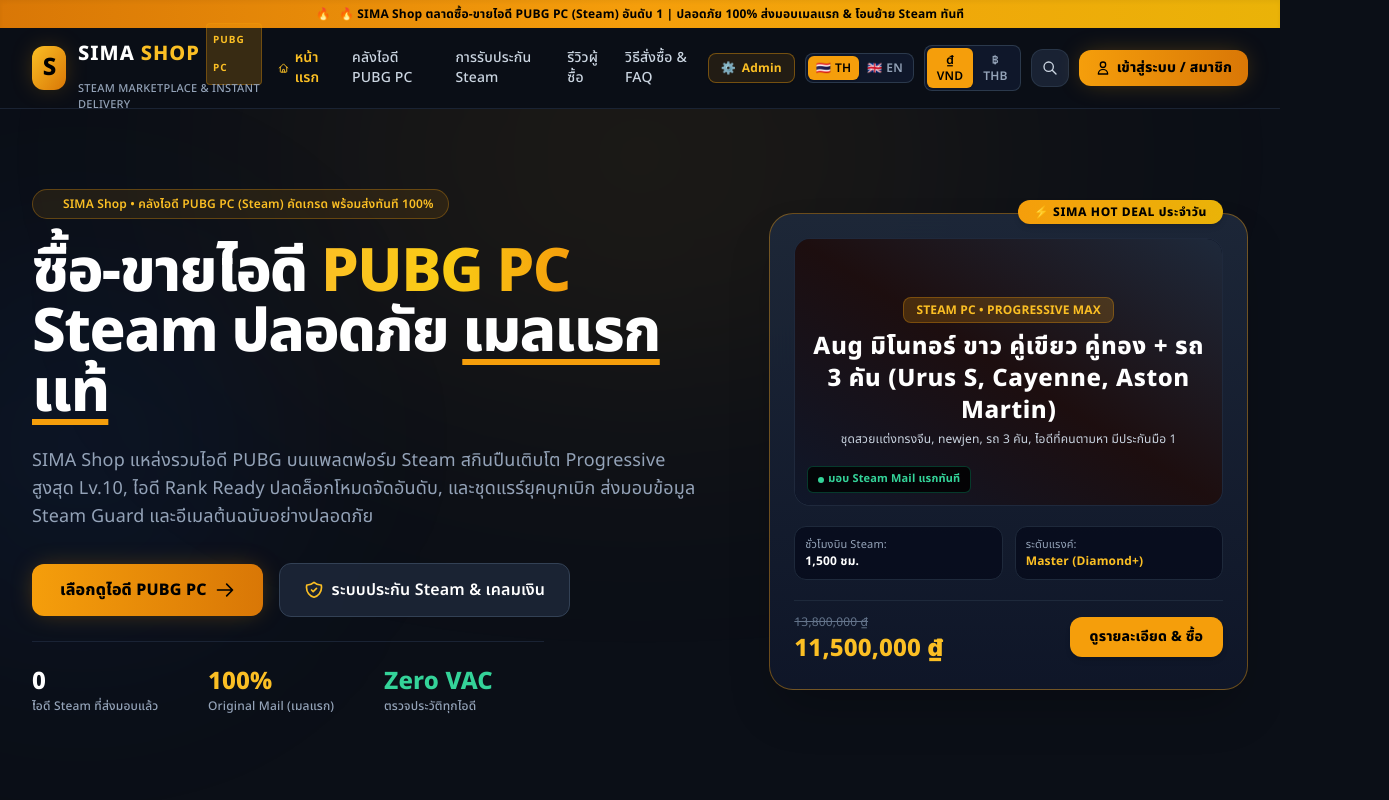
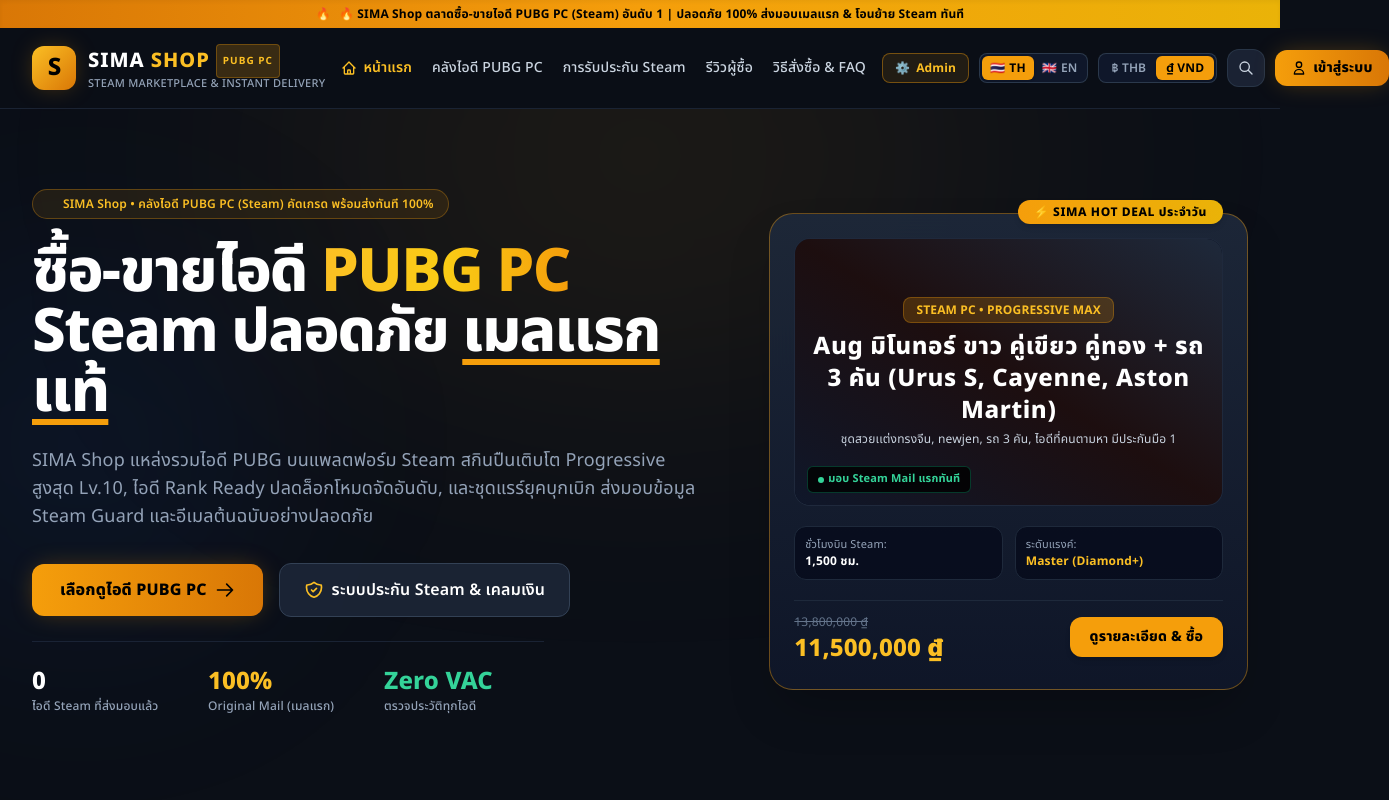
Before and after one commit to dangerinw/sima-shop, a React (Create React App) app in the folder new-react-app/: page / in a window 1280 px wide. Shown: the top 800 px of the page, 1389 px wide, since content can reach past the window. Built offline with nearby package versions, Linux system fonts and the light colour scheme.

Commit message:
fix(responsive): overhaul Navbar with whitespace-nowrap, proper breakpoints and mobile drawer

```diff
--- a/new-react-app/src/components/Navbar.js
+++ b/new-react-app/src/components/Navbar.js
@@ -1,4 +1,4 @@
-import React from 'react';
+import React, { useState } from 'react';
 
 export default function Navbar({
   currency,
@@ -14,63 +14,66 @@
   onUserLogout,
   userPurchasedCount = 0
 }) {
+  const [mobileMenuOpen, setMobileMenuOpen] = useState(false);
+
   return (
     <>
       {/* Top Banner Announcement */}
-      <div className="bg-gradient-to-r from-amber-600 via-amber-500 to-yellow-500 text-black text-xs font-bold py-1.5 px-4 text-center flex items-center justify-center gap-2 shadow-inner">
-        <span className="inline-block animate-pulse">🔥</span>
-        <span>{t.announcement}</span>
+      <div className="bg-gradient-to-r from-amber-600 via-amber-500 to-yellow-500 text-black text-[11px] sm:text-xs font-bold py-1.5 px-3 sm:px-4 text-center flex items-center justify-center gap-2 shadow-inner">
+        <span className="inline-block animate-pulse shrink-0">🔥</span>
+        <span className="truncate max-w-[85vw] sm:max-w-none">{t.announcement}</span>
       </div>
 
       {/* Main Navbar */}
-      <header className="sticky top-0 z-40 bg-[#0b0f17]/90 backdrop-blur-md border-b border-slate-800/80 transition-all">
-        <div className="max-w-7xl mx-auto px-4 sm:px-6 lg:px-8 h-20 flex items-center justify-between gap-4">
+      <header className="sticky top-0 z-40 bg-[#0b0f17]/95 backdrop-blur-md border-b border-slate-800/80 transition-all">
+        <div className="max-w-7xl mx-auto px-3 sm:px-6 lg:px-8 h-16 sm:h-20 flex items-center justify-between gap-2 sm:gap-4">
 
           {/* LOGO: SIMA SHOP */}
-          <div className="flex items-center gap-3 cursor-pointer">
-            <div className="w-11 h-11 rounded-xl bg-gradient-to-br from-amber-400 to-amber-600 flex items-center justify-center font-black text-black text-2xl shadow-lg pubg-glow tracking-tighter">
+          <a href="#hero" className="flex items-center gap-2 sm:gap-3 cursor-pointer shrink-0 group">
+            <div className="w-9 h-9 sm:w-11 sm:h-11 rounded-xl bg-gradient-to-br from-amber-400 to-amber-600 flex items-center justify-center font-black text-black text-xl sm:text-2xl shadow-lg pubg-glow tracking-tighter shrink-0 transition-transform group-hover:scale-105">
               S
             </div>
-            <div>
-              <div className="text-xl font-extrabold tracking-wider text-white flex items-center gap-1.5">
+            <div className="shrink-0">
+              <div className="text-lg sm:text-xl font-extrabold tracking-wider text-white flex items-center gap-1.5 whitespace-nowrap">
                 SIMA<span className="text-amber-400">SHOP</span>
-                <span className="text-[10px] font-bold px-1.5 py-0.5 rounded bg-amber-500/20 text-amber-400 border border-amber-500/30">PUBG PC</span>
+                <span className="text-[9px] sm:text-[10px] font-bold px-1.5 py-0.5 rounded bg-amber-500/20 text-amber-400 border border-amber-500/30">PUBG PC</span>
               </div>
-              <p className="text-[11px] text-slate-400 -mt-1 font-medium tracking-wide">{t.brandSub}</p>
+              <p className="hidden md:block text-[11px] text-slate-400 -mt-0.5 font-medium tracking-wide whitespace-nowrap">{t.brandSub}</p>
             </div>
-          </div>
+          </a>
 
-          {/* NAV LINKS */}
-          <nav className="hidden lg:flex items-center gap-6 text-sm font-medium">
-            <a href="#hero" className="text-amber-400 font-semibold transition-colors flex items-center gap-1.5">
-              <svg className="w-4 h-4" fill="none" stroke="currentColor" viewBox="0 0 24 24">
+          {/* DESKTOP NAV LINKS (xl screens: strictly whitespace-nowrap, never awkward breaks) */}
+          <nav className="hidden xl:flex items-center gap-5 2xl:gap-6 text-sm font-medium shrink-0">
+            <a href="#hero" className="text-amber-400 font-semibold transition-colors flex items-center gap-1.5 whitespace-nowrap">
+              <svg className="w-4 h-4 shrink-0" fill="none" stroke="currentColor" viewBox="0 0 24 24">
                 <path strokeLinecap="round" strokeLinejoin="round" strokeWidth="2" d="M3 12l2-2m0 0l7-7 7 7M5 10v10a1 1 0 001 1h3m10-11l2 2m-2-2v10a1 1 0 01-1 1h-3m-6 0a1 1 0 001-1v-4a1 1 0 011-1h2a1 1 0 011 1v4a1 1 0 001 1m-6 0h6"/>
               </svg>
-              {t.navHome}
+              <span>{t.navHome}</span>
             </a>
-            <a href="#catalog" className="text-slate-300 hover:text-white transition-colors">{t.navCatalog}</a>
-            <a href="#features" className="text-slate-300 hover:text-white transition-colors">{t.navWarranty}</a>
-            <a href="#reviews" className="text-slate-300 hover:text-white transition-colors">{t.navReviews}</a>
-            <a href="#faq" className="text-slate-300 hover:text-white transition-colors">{t.navFaq}</a>
+            <a href="#catalog" className="text-slate-300 hover:text-white transition-colors whitespace-nowrap">{t.navCatalog}</a>
+            <a href="#features" className="text-slate-300 hover:text-white transition-colors whitespace-nowrap">{t.navWarranty}</a>
+            <a href="#reviews" className="text-slate-300 hover:text-white transition-colors whitespace-nowrap">{t.navReviews}</a>
+            <a href="#faq" className="text-slate-300 hover:text-white transition-colors whitespace-nowrap">{t.navFaq}</a>
           </nav>
 
           {/* RIGHT ACTIONS */}
-          <div className="flex items-center gap-2 sm:gap-2.5">
-            {/* ADMIN BUTTON */}
+          <div className="flex items-center gap-1.5 sm:gap-2.5 shrink-0">
+
+            {/* ADMIN BUTTON (Desktop / Laptop) */}
             <button
               onClick={onOpenAdmin}
-              className="px-2.5 sm:px-3 py-1.5 rounded-lg bg-amber-500/10 text-amber-400 hover:bg-amber-500 hover:text-black border border-amber-500/40 text-xs font-bold transition-all flex items-center gap-1.5 shadow-sm"
+              className="hidden lg:flex px-2.5 sm:px-3 py-1.5 rounded-lg bg-amber-500/10 text-amber-400 hover:bg-amber-500 hover:text-black border border-amber-500/40 text-xs font-bold transition-all items-center gap-1.5 shadow-sm whitespace-nowrap"
               title="เข้าสู่หน้าผู้ดูแลระบบ"
             >
               <span>⚙️</span>
-              <span className="hidden sm:inline">Admin</span>
+              <span>Admin</span>
             </button>
 
             {/* LANGUAGE SWITCHER */}
-            <div className="flex bg-slate-900 border border-slate-700/80 rounded-lg p-0.5 text-xs font-semibold">
+            <div className="flex bg-slate-900 border border-slate-700/80 rounded-lg p-0.5 text-xs font-semibold shrink-0">
               <button
                 onClick={() => setLang('th')}
-                className={`px-2 py-1 rounded-md transition-all flex items-center gap-1 ${lang === 'th' ? 'bg-amber-500 text-black shadow' : 'text-slate-400 hover:text-white'}`}
+                className={`px-1.5 sm:px-2 py-1 rounded-md transition-all flex items-center gap-1 ${lang === 'th' ? 'bg-amber-500 text-black shadow font-bold' : 'text-slate-400 hover:text-white'}`}
                 title="ภาษาไทย"
               >
                 <span>🇹🇭</span>
@@ -78,7 +81,7 @@
               </button>
               <button
                 onClick={() => setLang('en')}
-                className={`px-2 py-1 rounded-md transition-all flex items-center gap-1 ${lang === 'en' ? 'bg-amber-500 text-black shadow' : 'text-slate-400 hover:text-white'}`}
+                className={`px-1.5 sm:px-2 py-1 rounded-md transition-all flex items-center gap-1 ${lang === 'en' ? 'bg-amber-500 text-black shadow font-bold' : 'text-slate-400 hover:text-white'}`}
                 title="English"
               >
                 <span>🇬🇧</span>
@@ -86,19 +89,19 @@
               </button>
             </div>
 
-            {/* CURRENCY TOGGLE */}
-            <div className="hidden sm:flex bg-slate-900 border border-slate-700/80 rounded-lg p-0.5 text-xs font-semibold">
+            {/* CURRENCY TOGGLE (Desktop/Tablet) */}
+            <div className="hidden lg:flex bg-slate-900 border border-slate-700/80 rounded-lg p-0.5 text-xs font-semibold shrink-0">
+              <button
+                onClick={() => setCurrency('THB')}
+                className={`px-2 sm:px-2.5 py-1 rounded-md transition-all ${currency === 'THB' ? 'bg-amber-500 text-black shadow font-bold' : 'text-slate-400 hover:text-white'}`}
+              >
+                ฿ THB
+              </button>
               <button
                 onClick={() => setCurrency('VND')}
-                className={`px-2.5 py-1 rounded-md transition-all ${currency === 'VND' ? 'bg-amber-500 text-black shadow' : 'text-slate-400 hover:text-white'}`}
+                className={`px-2 sm:px-2.5 py-1 rounded-md transition-all ${currency === 'VND' ? 'bg-amber-500 text-black shadow font-bold' : 'text-slate-400 hover:text-white'}`}
               >
                 ₫ VND
-              </button>
-              <button
-                onClick={() => setCurrency('THB')}
-                className={`px-2.5 py-1 rounded-md transition-all ${currency === 'THB' ? 'bg-amber-500 text-black shadow' : 'text-slate-400 hover:text-white'}`}
-              >
-                ฿ THB
               </button>
             </div>
 
@@ -106,25 +109,26 @@
             <button
               onClick={onSearchFocus}
               aria-label="Search"
-              className="p-2 sm:p-2.5 rounded-xl bg-slate-800/80 border border-slate-700/60 text-slate-300 hover:text-amber-400 transition-colors"
+              className="p-1.5 sm:p-2.5 rounded-xl bg-slate-800/80 border border-slate-700/60 text-slate-300 hover:text-amber-400 transition-colors shrink-0"
+              title="ค้นหาไอดี PUBG"
             >
               <svg className="w-4 h-4" fill="none" stroke="currentColor" viewBox="0 0 24 24">
                 <path strokeLinecap="round" strokeLinejoin="round" strokeWidth="2" d="M21 21l-6-6m2-5a7 7 0 11-14 0 7 7 0 0114 0z"/>
               </svg>
             </button>
 
-            {/* CUSTOMER SECTION: LOGGED IN VS LOGGED OUT ⭐ */}
+            {/* CUSTOMER SECTION: LOGGED IN VS LOGGED OUT */}
             {currentUser ? (
-              <div className="flex items-center gap-1.5 sm:gap-2">
+              <div className="flex items-center gap-1 sm:gap-2 shrink-0">
                 {/* My Purchases Button with badge count */}
                 <button
                   onClick={onOpenUserPurchases}
-                  className="px-2.5 sm:px-3 py-1.5 sm:py-2 rounded-xl bg-amber-500/15 hover:bg-amber-500/25 border border-amber-500/50 text-amber-300 font-bold text-xs transition-all flex items-center gap-1.5 shadow-sm"
+                  className="px-2 sm:px-3 py-1.5 sm:py-2 rounded-xl bg-amber-500/15 hover:bg-amber-500/25 border border-amber-500/50 text-amber-300 font-bold text-xs transition-all flex items-center gap-1.5 shadow-sm whitespace-nowrap"
                   title="ดูคลังไอดีและรหัสผ่าน Steam ที่ซื้อแล้ว"
                 >
                   <span className="text-sm">📦</span>
-                  <span className="hidden md:inline">คลังไอดีของฉัน</span>
-                  <span className="w-5 h-5 rounded-full bg-amber-500 text-black text-[11px] font-black flex items-center justify-center">
+                  <span className="hidden sm:inline">คลังของฉัน</span>
+                  <span className="w-4 h-4 sm:w-5 sm:h-5 rounded-full bg-amber-500 text-black text-[10px] sm:text-[11px] font-black flex items-center justify-center">
                     {userPurchasedCount}
                   </span>
                 </button>
@@ -132,11 +136,11 @@
                 {/* User Profile Pill */}
                 <div
                   onClick={onOpenUserPurchases}
-                  className="flex items-center gap-1.5 bg-slate-900 border border-slate-700/80 rounded-xl px-2.5 py-1.5 cursor-pointer hover:border-amber-500/60 transition-all"
+                  className="flex items-center gap-1.5 bg-slate-900 border border-slate-700/80 rounded-xl px-2 sm:px-2.5 py-1.5 cursor-pointer hover:border-amber-500/60 transition-all shrink-0"
                   title="คลิกเพื่อเปิดคลังไอดี"
                 >
-                  <span className="text-base">{currentUser.avatar || '👑'}</span>
-                  <span className="text-xs font-bold text-white max-w-[80px] sm:max-w-[110px] truncate">
+                  <span className="text-sm sm:text-base">{currentUser.avatar || '👑'}</span>
+                  <span className="text-xs font-bold text-white max-w-[70px] sm:max-w-[100px] truncate hidden xs:inline">
                     {currentUser.name || currentUser.username}
                   </span>
                 </div>
@@ -144,7 +148,7 @@
                 {/* Logout Button */}
                 <button
                   onClick={onUserLogout}
-                  className="w-8 h-8 rounded-xl bg-slate-900 hover:bg-rose-950/80 border border-slate-800 hover:border-rose-500/50 text-slate-400 hover:text-rose-400 flex items-center justify-center transition-all text-xs"
+                  className="w-7 h-7 sm:w-8 sm:h-8 rounded-xl bg-slate-900 hover:bg-rose-950/80 border border-slate-800 hover:border-rose-500/50 text-slate-400 hover:text-rose-400 flex items-center justify-center transition-all text-xs shrink-0"
                   title="ออกจากระบบ (Sign Out)"
                 >
                   🚪
@@ -154,18 +158,114 @@
               /* LOGIN / SIGN IN BUTTON */
               <button
                 onClick={onOpenUserAuth}
-                className="flex items-center gap-1.5 bg-gradient-to-r from-amber-500 to-amber-600 hover:from-amber-400 hover:to-amber-500 text-black font-extrabold px-3 sm:px-4 py-2 rounded-xl text-xs sm:text-sm transition-all shadow-md pubg-glow whitespace-nowrap"
+                className="flex items-center gap-1.5 bg-gradient-to-r from-amber-500 to-amber-600 hover:from-amber-400 hover:to-amber-500 text-black font-extrabold px-2.5 sm:px-4 py-1.5 sm:py-2 rounded-xl text-xs sm:text-sm transition-all shadow-md pubg-glow whitespace-nowrap shrink-0"
               >
-                <svg className="w-4 h-4" fill="none" stroke="currentColor" viewBox="0 0 24 24">
+                <svg className="w-3.5 h-3.5 sm:w-4 sm:h-4" fill="none" stroke="currentColor" viewBox="0 0 24 24">
                   <path strokeLinecap="round" strokeLinejoin="round" strokeWidth="2" d="M16 7a4 4 0 11-8 0 4 4 0 018 0zM12 14a7 7 0 00-7 7h14a7 7 0 00-7-7z"/>
                 </svg>
-                <span>{lang === 'th' ? 'เข้าสู่ระบบ / สมาชิก' : t.loginBtn}</span>
+                <span>{lang === 'th' ? 'เข้าสู่ระบบ' : t.loginBtn}</span>
               </button>
             )}
+
+            {/* MOBILE / TABLET MENU TOGGLE BUTTON (shown on < xl) */}
+            <button
+              type="button"
+              onClick={() => setMobileMenuOpen(!mobileMenuOpen)}
+              className="xl:hidden p-1.5 sm:p-2 rounded-xl bg-slate-800/80 border border-slate-700/60 text-slate-300 hover:text-amber-400 transition-colors shrink-0 ml-1"
+              aria-label="Toggle navigation menu"
+            >
+              {mobileMenuOpen ? (
+                <svg className="w-5 h-5 text-amber-400" fill="none" stroke="currentColor" viewBox="0 0 24 24">
+                  <path strokeLinecap="round" strokeLinejoin="round" strokeWidth="2" d="M6 18L18 6M6 6l12 12" />
+                </svg>
+              ) : (
+                <svg className="w-5 h-5" fill="none" stroke="currentColor" viewBox="0 0 24 24">
+                  <path strokeLinecap="round" strokeLinejoin="round" strokeWidth="2" d="M4 6h16M4 12h16M4 18h16" />
+                </svg>
+              )}
+            </button>
 
           </div>
 
         </div>
+
+        {/* MOBILE / TABLET EXPANDABLE DRAWER */}
+        {mobileMenuOpen && (
+          <div className="xl:hidden bg-[#0d121c]/98 border-t border-slate-800/80 px-4 pt-3 pb-5 space-y-3 shadow-2xl backdrop-blur-lg animate-fadeIn">
+            <nav className="flex flex-col space-y-1.5 text-sm font-medium">
+              <a
+                href="#hero"
+                onClick={() => setMobileMenuOpen(false)}
+                className="px-3.5 py-2.5 rounded-xl bg-amber-500/10 text-amber-400 font-bold flex items-center gap-2.5 border border-amber-500/20"
+              >
+                <span>🏠</span>
+                <span>{t.navHome}</span>
+              </a>
+              <a
+                href="#catalog"
+                onClick={() => setMobileMenuOpen(false)}
+                className="px-3.5 py-2.5 rounded-xl text-slate-200 hover:bg-slate-800/60 hover:text-white flex items-center gap-2.5 transition-colors"
+              >
+                <span>🎮</span>
+                <span>{t.navCatalog}</span>
+              </a>
+              <a
+                href="#features"
+                onClick={() => setMobileMenuOpen(false)}
+                className="px-3.5 py-2.5 rounded-xl text-slate-200 hover:bg-slate-800/60 hover:text-white flex items-center gap-2.5 transition-colors"
+              >
+                <span>🛡️</span>
+                <span>{t.navWarranty}</span>
+              </a>
+              <a
+                href="#reviews"
+                onClick={() => setMobileMenuOpen(false)}
+                className="px-3.5 py-2.5 rounded-xl text-slate-200 hover:bg-slate-800/60 hover:text-white flex items-center gap-2.5 transition-colors"
+              >
+                <span>⭐</span>
+                <span>{t.navReviews}</span>
+              </a>
+              <a
+                href="#faq"
+                onClick={() => setMobileMenuOpen(false)}
+                className="px-3.5 py-2.5 rounded-xl text-slate-200 hover:bg-slate-800/60 hover:text-white flex items-center gap-2.5 transition-colors"
+              >
+                <span>❓</span>
+                <span>{t.navFaq}</span>
+              </a>
+            </nav>
+
+            {/* Mobile Actions: Currency & Admin Access */}
+            <div className="pt-3 border-t border-slate-800 flex items-center justify-between gap-2 text-xs">
+              <div className="flex items-center gap-2">
+                <span className="text-slate-400 font-bold">สกุลเงิน:</span>
+                <div className="flex bg-slate-900 border border-slate-700/80 rounded-lg p-0.5 font-bold">
+                  <button
+                    onClick={() => setCurrency('THB')}
+                    className={`px-2.5 py-1 rounded-md transition-all ${currency === 'THB' ? 'bg-amber-500 text-black shadow' : 'text-slate-400'}`}
+                  >
+                    ฿ THB
+                  </button>
+                  <button
+                    onClick={() => setCurrency('VND')}
+                    className={`px-2.5 py-1 rounded-md transition-all ${currency === 'VND' ? 'bg-amber-500 text-black shadow' : 'text-slate-400'}`}
+                  >
+                    ₫ VND
+                  </button>
+                </div>
+              </div>
+
+              <button
+                onClick={() => { setMobileMenuOpen(false); onOpenAdmin(); }}
+                className="px-3 py-1.5 rounded-lg bg-amber-500/10 hover:bg-amber-500 hover:text-black text-amber-400 border border-amber-500/30 font-bold flex items-center gap-1.5 transition-all shadow-sm"
+              >
+                <span>⚙️</span>
+                <span>เข้าสู่ระบบแอดมิน</span>
+              </button>
+            </div>
+          </div>
+        )}
+
       </header>
     </>
   );
```
